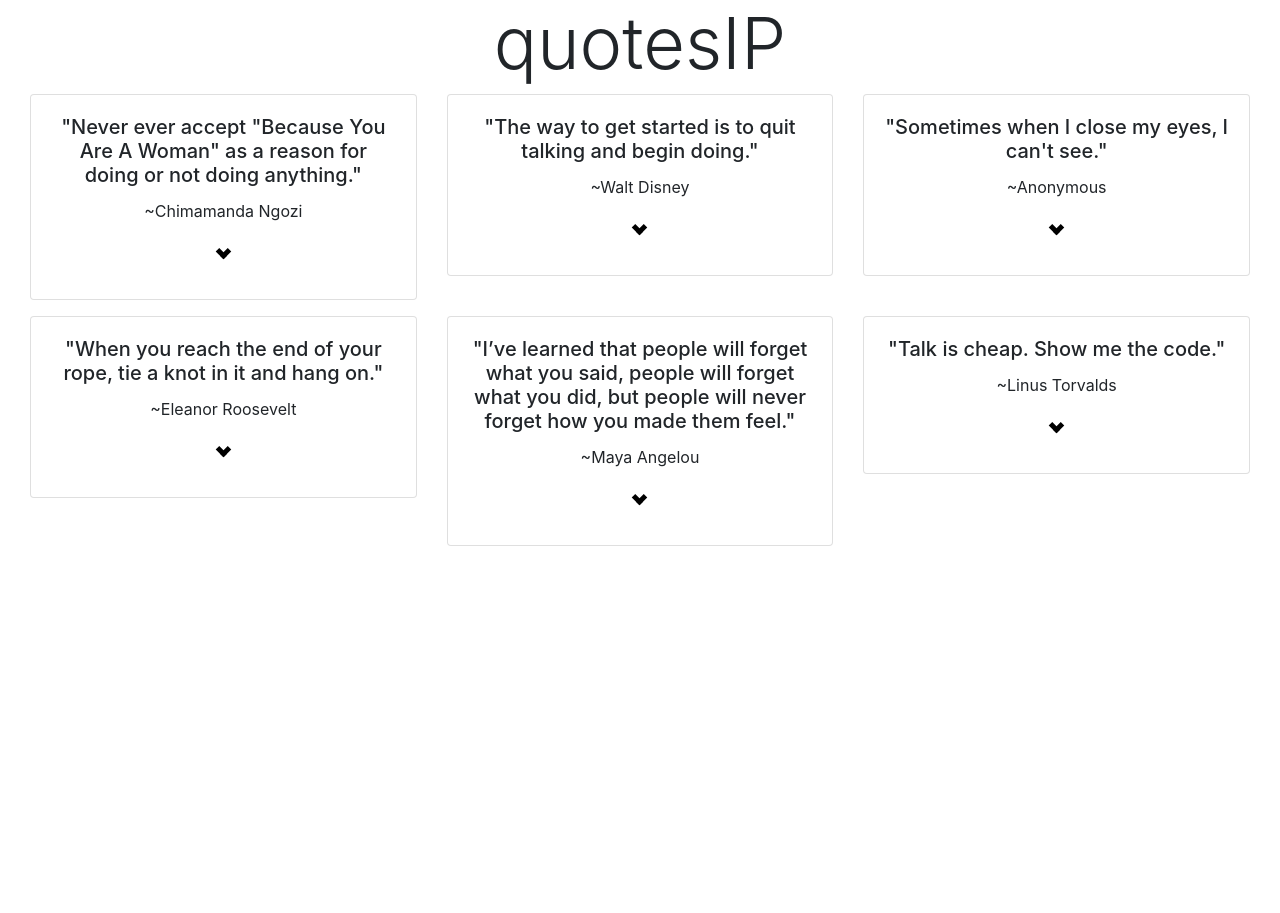
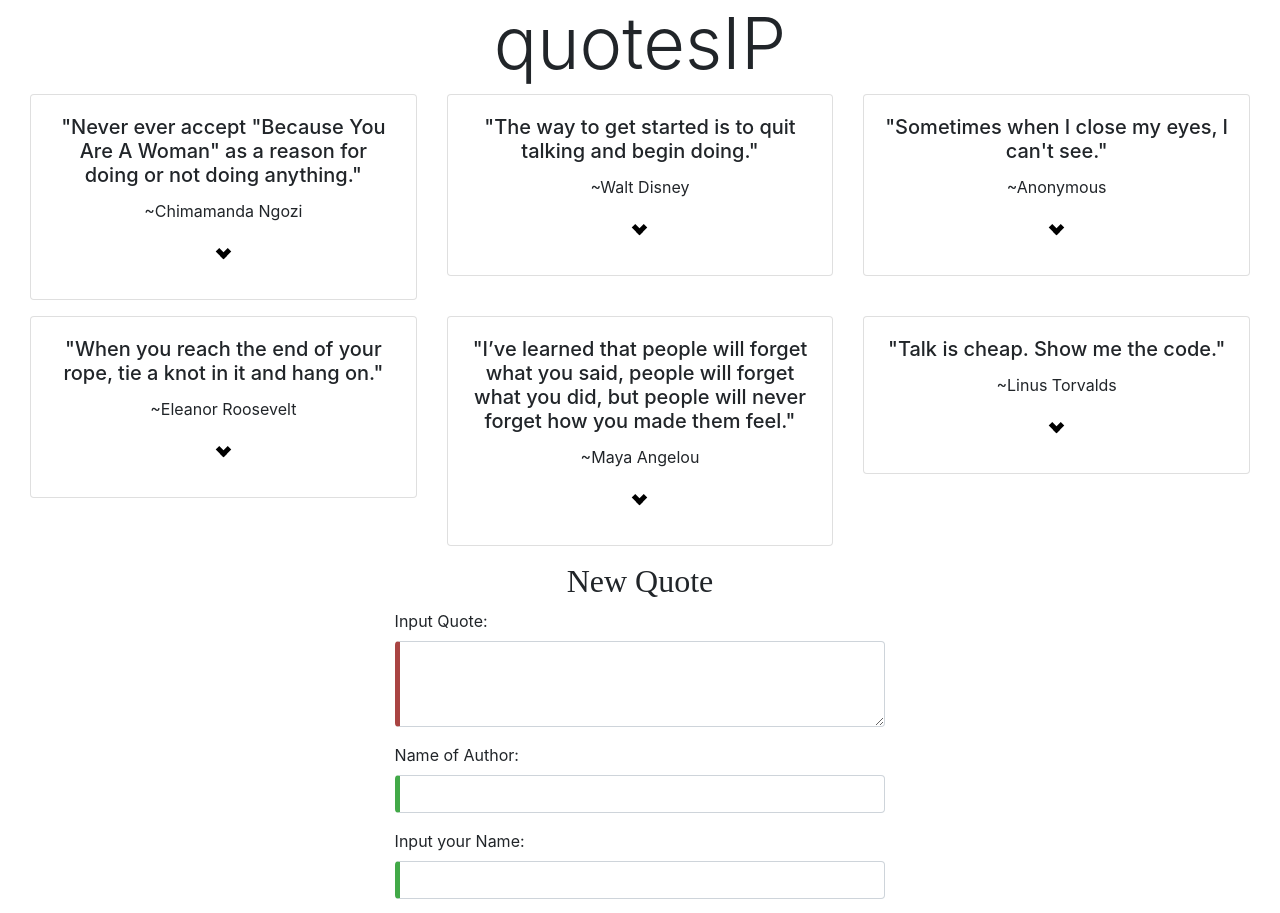
Before and after one commit to JoyWambui/quotesIP, an Angular app: page / in a window 1280 px wide. Shown: the top 913 px of the page. Before the commit the page ends 800 px from the top, so only its background shows below. Built offline with nearby package versions, Linux system fonts and the light colour scheme.

Commit message:
add new quote from form

```diff
--- a/src/app/app.module.ts
+++ b/src/app/app.module.ts
@@ -7,6 +7,8 @@ import { QuotesComponent } from './quotes/quotes.component';
 import { FormComponent } from './form/form.component';
 import { QuoteDetailsComponent } from './quote-details/quote-details.component';
 import { DateAgoPipe } from './date-ago.pipe';
+import { FormsModule } from '@angular/forms';
+
 
 @NgModule({
   declarations: [
@@ -18,7 +20,8 @@ import { DateAgoPipe } from './date-ago.pipe';
   ],
   imports: [
     BrowserModule,
-    AppRoutingModule
+    AppRoutingModule,
+    FormsModule
   ],
   providers: [],
   bootstrap: [AppComponent]
--- a/src/app/form/form.component.css
+++ b/src/app/form/form.component.css
@@ -0,0 +1,10 @@
+.ng-valid[required], .ng-valid.required  {
+  border-left: 5px solid #42A948;
+}
+
+.ng-invalid:not(form)  {
+  border-left: 5px solid #a94442;
+}
+h2{
+  font-family: 'Pacifico', cursive;
+}
--- a/src/app/form/form.component.html
+++ b/src/app/form/form.component.html
@@ -12,8 +12,7 @@
   </div>
   <div class="form-group">
     <label for="authorInput">Name of Author:</label>
-    <input type="text" class="form-control ng-untouched ng-pristine ng-valid" id="authorInput"
-      [(ngModel)]="newQuote.author" name="author" #author='ngModel' required>
+    <input type="text" class="form-control ng-untouched ng-pristine ng-valid" id="authorInput" [(ngModel)]="newQuote.author" name="author" #author='ngModel' required>
     <div *ngIf="author.invalid && (author.dirty || author.touched)" class="alert alert-danger">
       <div *ngIf="author.errors required">
         Author is required.
--- a/src/app/form/form.component.ts
+++ b/src/app/form/form.component.ts
@@ -1,4 +1,6 @@
-import { Component, OnInit } from '@angular/core';
+import { Component, OnInit, Output, EventEmitter } from '@angular/core';
+import { Quote } from '../quotes';
+
 
 @Component({
   selector: 'app-form',
@@ -6,6 +8,11 @@ import { Component, OnInit } from '@angular/core';
   styleUrls: ['./form.component.css']
 })
 export class FormComponent implements OnInit {
+  newQuote = new Quote(0,"","","",0,0, new Date());
+  @Output() addedQuote = new EventEmitter<Quote>();
+  addQuote(){
+    this.addedQuote.emit(this.newQuote);
+  }
 
   constructor() { }
 
--- a/src/app/quotes/quotes.component.html
+++ b/src/app/quotes/quotes.component.html
@@ -11,4 +11,9 @@
       </div>
     </div>
   </div>
+  <div class="row justify-content-md-center">
+    <div class="col-md-5 form">
+      <app-form (addedQuote)="newQuoteAdd($event)"></app-form>
+    </div>
+  </div>
 </div>
--- a/src/app/quotes/quotes.component.ts
+++ b/src/app/quotes/quotes.component.ts
@@ -23,6 +23,12 @@ export class QuotesComponent implements OnInit {
       this.quotes.splice(index,1);
     }
   }
+  newQuoteAdd(quote: Quote){
+    let quoteLength = this.quotes.length;
+    quote.id = quoteLength+1;
+    this.quotes.push(quote)
+  }
+
 
 
 
```
